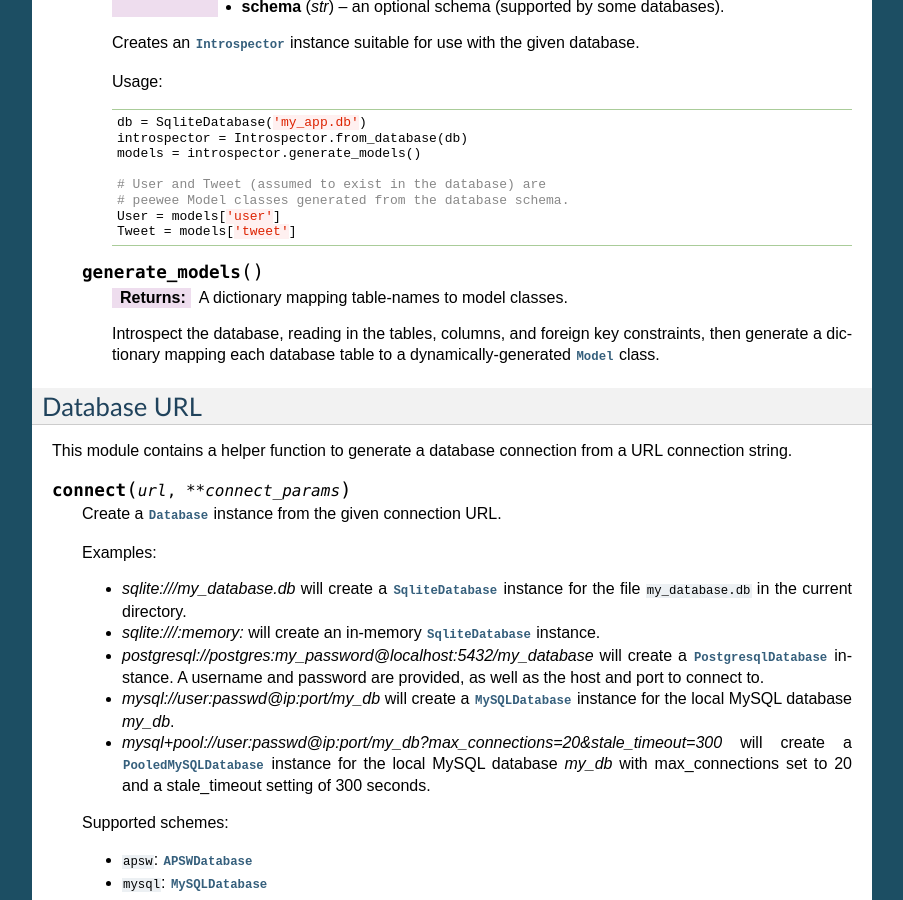
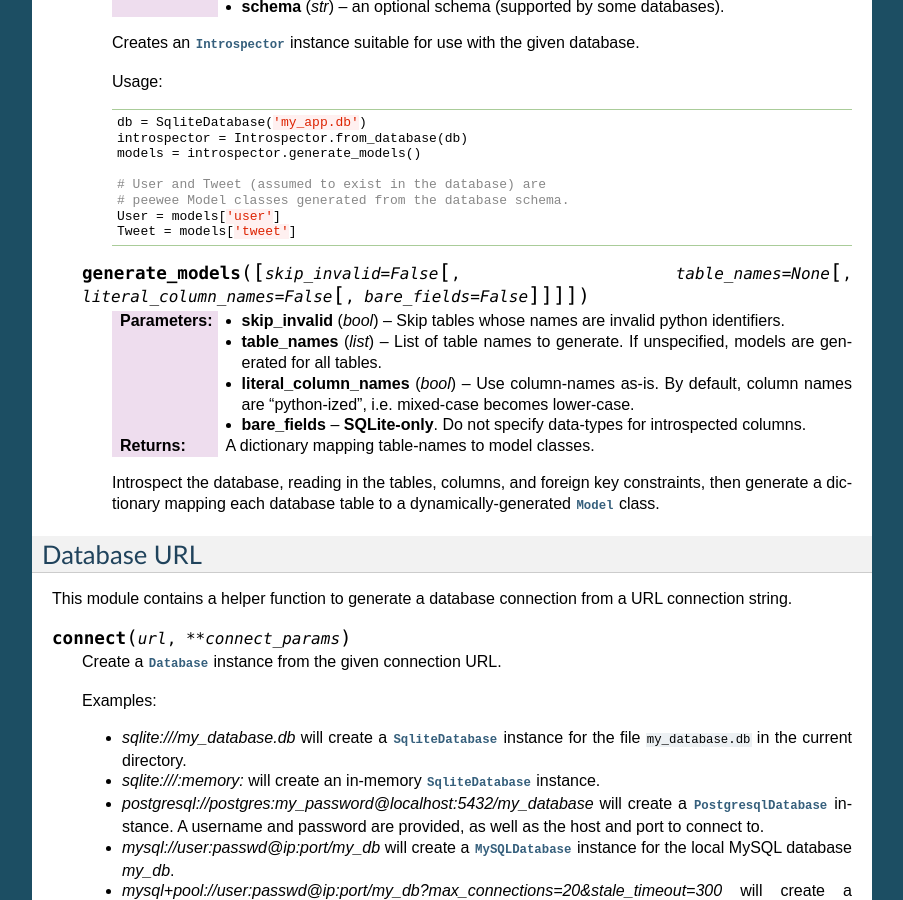
Before and after one commit to coleifer/peewee, a Sphinx documentation site: the page built from docs/peewee/playhouse.rst, in a window 1280 px wide and 900 px high, scrolled down 43870 px. Shown: the whole window, without its empty margins (198-1101 px from the left). Built offline with Sphinx 7.4.7, drawn with Linux system fonts in a browser that asks for light colours; pages that are not in the unit, such as notebooks, are missing from menus.

Commit message:
Document parameters for generate_models().

```diff
--- a/docs/peewee/playhouse.rst
+++ b/docs/peewee/playhouse.rst
@@ -2909,8 +2909,16 @@ including :ref:`dataset` and :ref:`pwiz`.
             User = models['user']
             Tweet = models['tweet']
 
-    .. py:method:: generate_models()
-
+    .. py:method:: generate_models([skip_invalid=False[, table_names=None[, literal_column_names=False[, bare_fields=False]]]])
+
+        :param bool skip_invalid: Skip tables whose names are invalid python
+            identifiers.
+        :param list table_names: List of table names to generate. If
+            unspecified, models are generated for all tables.
+        :param bool literal_column_names: Use column-names as-is. By default,
+            column names are "python-ized", i.e. mixed-case becomes lower-case.
+        :param bare_fields: **SQLite-only**. Do not specify data-types for
+            introspected columns.
         :return: A dictionary mapping table-names to model classes.
 
         Introspect the database, reading in the tables, columns, and foreign
```
